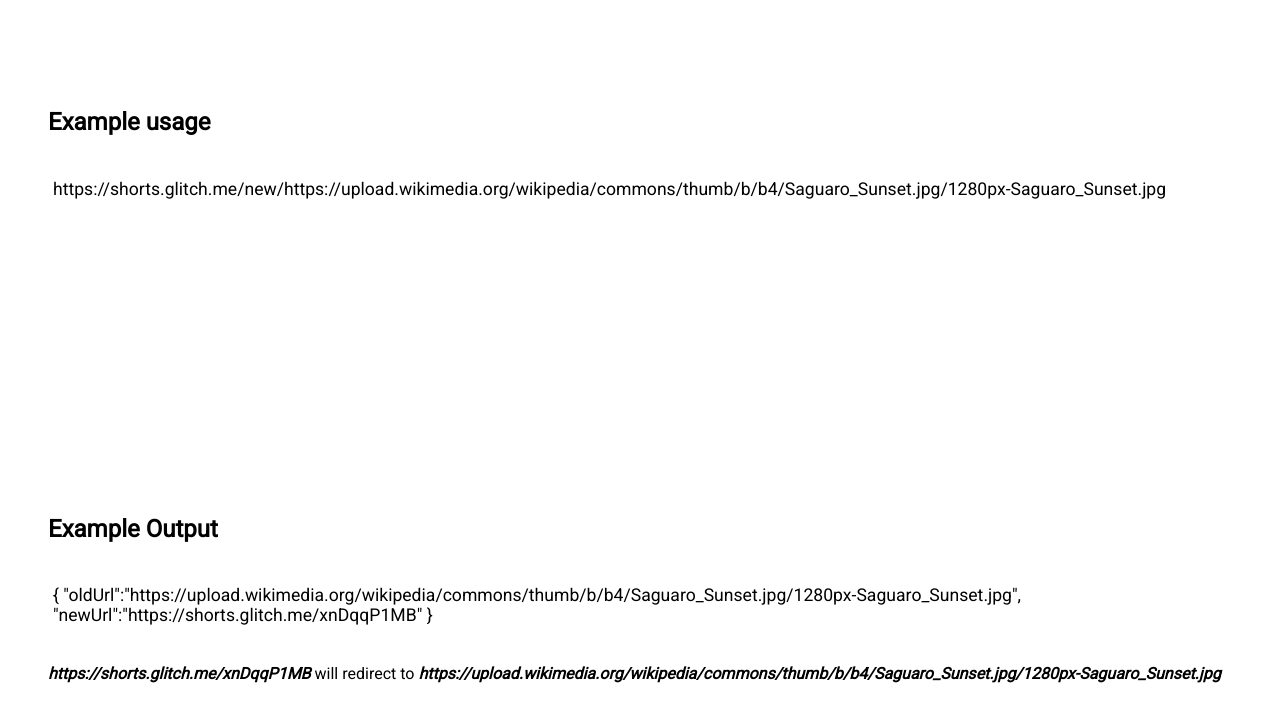
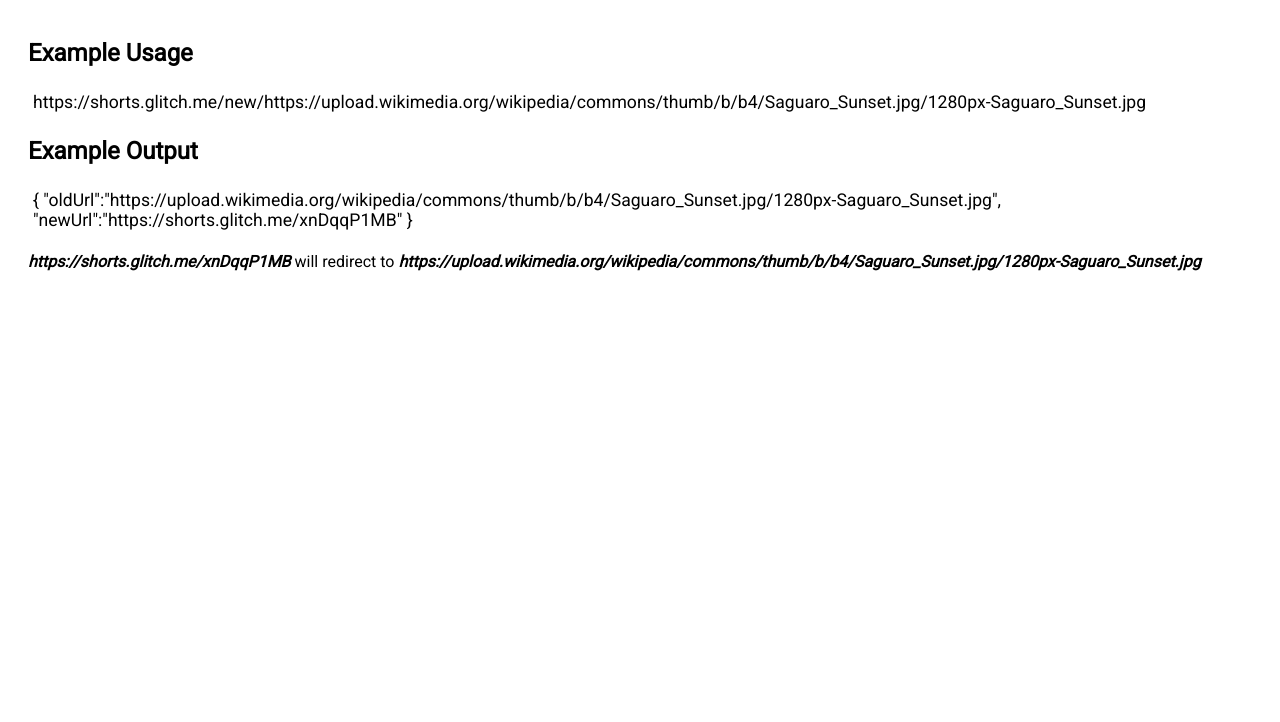
Before and after one commit to beaniehead/url-shortener, a website: page views/index.html in a window 1280 px wide. Shown: the part 90-812 px from the top of the page. Drawn offline with Linux system fonts and the light colour scheme.

Commit message:
🎩🐾 Checkpoint views/index.html:576250/12 public/style.css:576250/339

```diff
--- a/public/style.css
+++ b/public/style.css
@@ -11,4 +11,5 @@
   font-size:1.1em;
   width:100%;
   padding:5px;
+
 }
--- a/views/index.html
+++ b/views/index.html
@@ -16,11 +16,11 @@
       URL Shortener Microservice
     </h1>
   </div>
-  <div class="main">
+  <div class="content">
     <h2>
-      Example usage
+      Example Usage
     </h2>
-    <p class="code"/>
+    <p class="code">
 
         https://shorts.glitch.me/new/https://upload.wikimedia.org/wikipedia/commons/thumb/b/b4/Saguaro_Sunset.jpg/1280px-Saguaro_Sunset.jpg
     </p>
```
